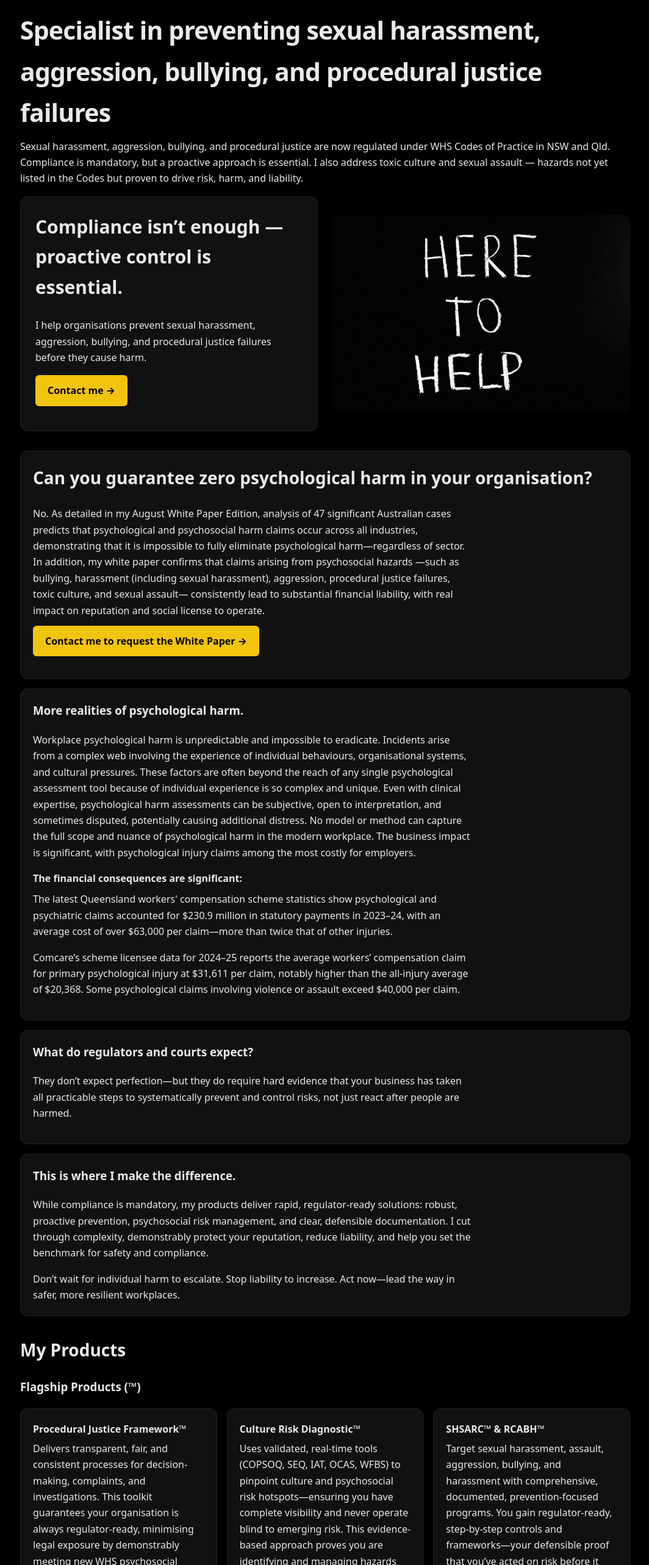
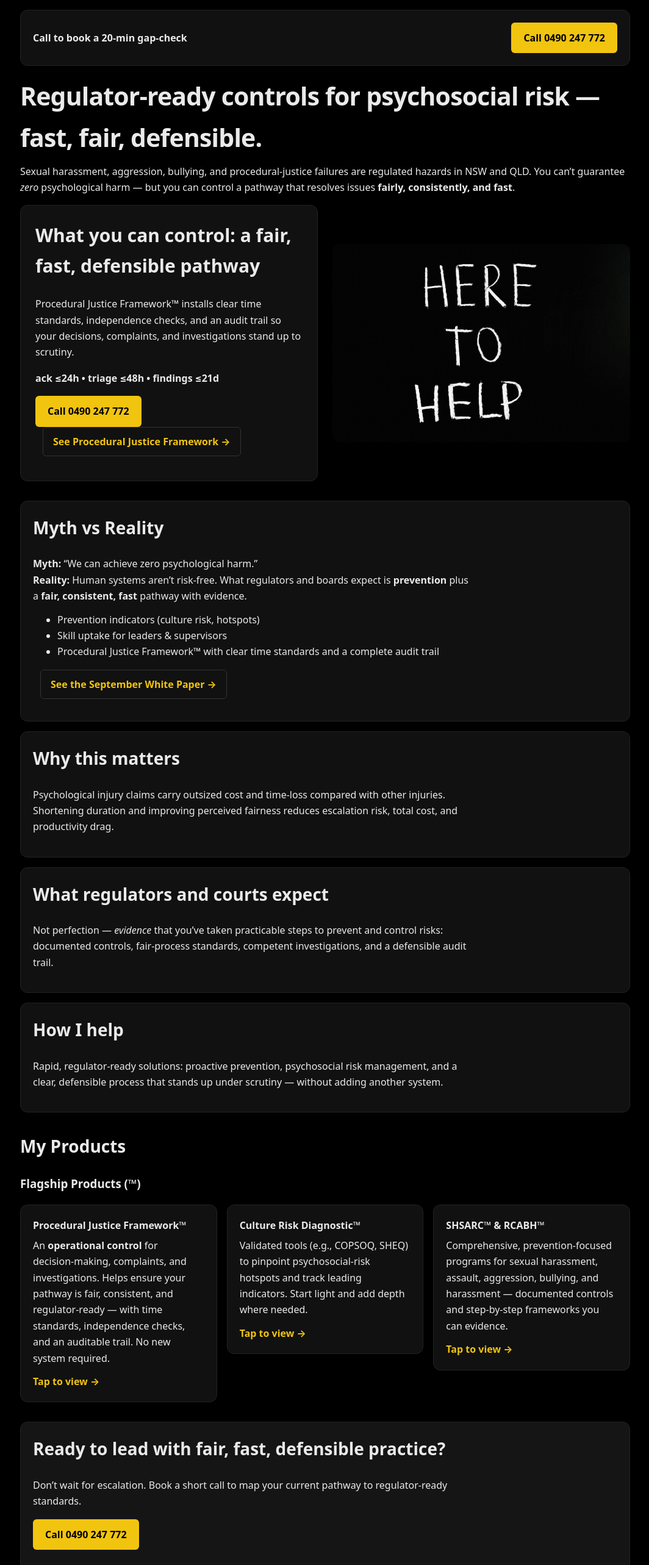
Before and after one commit to AlbertoRMelgoza/AdMeliorem, a Next.js app: page / in a window 1280 px wide. Shown: the part 60-2626 px from the top of the page at 61% size, without its empty margins (107-1171 px from the left). Built offline with nearby package versions, Linux system fonts and the light colour scheme.

Commit message:
Update page.tsx

```diff
--- a/app/page.tsx
+++ b/app/page.tsx
@@ -1,7 +1,7 @@
 import type { CSSProperties } from "react";
 
 export default function Page() {
-  // Typography & layout
+  // Layout & typography
   const wrap: CSSProperties = {
     maxWidth: 1000,
     margin: "28px auto",
@@ -26,7 +26,7 @@ export default function Page() {
     padding: "clamp(14px, 3vw, 20px)",
   };
   const prose: CSSProperties = { maxWidth: 720 };
-  const cta: CSSProperties = {
+  const ctaButton: CSSProperties = {
     display: "inline-block",
     backgroundColor: "#f1c40f",
     color: "#000",
@@ -35,12 +35,22 @@ export default function Page() {
     fontWeight: 700,
     textDecoration: "none",
   };
+  const ghostButton: CSSProperties = {
+    display: "inline-block",
+    color: "#f1c40f",
+    padding: "10px 16px",
+    borderRadius: 6,
+    fontWeight: 700,
+    textDecoration: "none",
+    border: "1px solid #333",
+    marginLeft: 12,
+  };
 
   // Mobile-friendly link affordance
   const tapLink: CSSProperties = {
     color: "inherit",
     textDecoration: "none",
-    WebkitTapHighlightColor: "rgba(241, 196, 15, 0.35)", // iOS tap ink
+    WebkitTapHighlightColor: "rgba(241, 196, 15, 0.35)",
   };
   const tapCue: CSSProperties = {
     marginTop: 12,
@@ -63,40 +73,61 @@ export default function Page() {
 
   return (
     <main style={wrap}>
-      {/* Headline + supporting statement */}
+      {/* Phone-first CTA strip */}
+      <section aria-label="Call to action" style={{ marginBottom: 16 }}>
+        <div style={{ ...card, display: "flex", alignItems: "center", justifyContent: "space-between" }}>
+          <p style={{ margin: 0, fontWeight: 700 }}>
+            Call to book a 20‑min gap‑check
+          </p>
+          <p style={{ margin: 0 }}>
+            <a href="tel:+61490247772" style={ctaButton} aria-label="Call Alberto on 0490 247 772">
+              Call 0490 247 772
+            </a>
+          </p>
+        </div>
+      </section>
+
+      {/* Hero */}
       <section style={{ marginBottom: 16 }}>
-        <h1 style={h1}>
-          Specialist in preventing sexual harassment, aggression, bullying, and procedural justice failures
-        </h1>
+        <h1 style={h1}>Regulator‑ready controls for psychosocial risk — fast, fair, defensible.</h1>
         <p style={{ margin: 0 }}>
-          Sexual harassment, aggression, bullying, and procedural justice are now regulated under WHS Codes of Practice
-          in NSW and Qld. Compliance is mandatory, but a proactive approach is essential. I also address toxic culture
-          and sexual assault — hazards not yet listed in the Codes but proven to drive risk, harm, and liability.
+          Sexual harassment, aggression, bullying, and procedural‑justice failures are regulated hazards in NSW and QLD.
+          You can’t guarantee <em>zero</em> psychological harm — but you can control a pathway that resolves issues
+          <strong> fairly, consistently, and fast</strong>.
         </p>
       </section>
 
-      {/* Hero: image + primary CTA */}
+      {/* Hero: image + primary actions */}
       <section style={heroGrid}>
         <div style={{ ...card, padding: 24 }}>
           <h2 style={{ ...h2, marginTop: 0, fontSize: "clamp(22px, 2.4vw, 30px)" }}>
-            Compliance isn’t enough — proactive control is essential.
+            What you can control: a fair, fast, defensible pathway
           </h2>
           <p style={{ marginTop: 0 }}>
-            I help organisations prevent sexual harassment, aggression, bullying, and procedural justice failures before
-            they cause harm.
+            Procedural Justice Framework™ installs clear time standards, independence checks, and an audit trail so your
+            decisions, complaints, and investigations stand up to scrutiny.
+          </p>
+          <p style={{ marginTop: 8, fontWeight: 700 }}>
+            ack ≤24h • triage ≤48h • findings ≤21d
           </p>
           <p style={{ marginTop: 12 }}>
-            <a href="/contact" style={cta} aria-label="Contact me for proactive psychosocial risk control">
-              Contact me →
+            <a href="tel:+61490247772" style={ctaButton} aria-label="Call now to book a gap-check">
+              Call 0490 247 772
+            </a>
+            <a
+              href="/products/procedural-justice-framework"
+              style={ghostButton}
+              aria-label="See Procedural Justice Framework product details"
+            >
+              See Procedural Justice Framework →
             </a>
           </p>
         </div>
 
         <div>
-          {/* /public/Images/hero-here-to-help.jpg must exist */}
           <img
             src="/Images/hero-here-to-help.jpg"
-            alt="Professional support to prevent psychosocial harm"
+            alt="Advisor speaking with an HR leader about a fair, fast, defensible complaint pathway"
             width={900}
             height={600}
             style={{ width: "100%", height: "auto", borderRadius: 12, display: "block" }}
@@ -104,79 +135,63 @@ export default function Page() {
         </div>
       </section>
 
-      {/* Smart Solution / Thought Leadership — your copy */}
+      {/* Myth → Reality (white paper teaser) */}
       <section style={{ marginTop: 32, display: "grid", gap: 16 }}>
         <div style={card}>
-          <h2 style={{ ...h2, marginTop: 0 }}>Can you guarantee zero psychological harm in your organisation?</h2>
+          <h2 style={{ ...h2, marginTop: 0 }}>Myth vs Reality</h2>
           <div style={prose}>
             <p style={{ marginTop: 8, marginBottom: 0 }}>
-              No. As detailed in my August White Paper Edition, analysis of 47 significant Australian cases predicts that psychological and psychosocial harm claims occur across all industries,
-              demonstrating that it is impossible to fully eliminate psychological harm—regardless of sector. In addition, my white paper confirms that claims arising from psychosocial hazards
-              —such as bullying, harassment (including sexual harassment), aggression, procedural justice failures, toxic culture, and sexual assault—
-              consistently lead to substantial financial liability, with real impact on reputation and social license to operate.
+              <strong>Myth:</strong> “We can achieve zero psychological harm.”
+              <br />
+              <strong>Reality:</strong> Human systems aren’t risk‑free. What regulators and boards expect is <strong>prevention</strong> plus a
+              <strong> fair, consistent, fast</strong> pathway with evidence.
             </p>
+            <ul style={{ marginTop: 12 }}>
+              <li>Prevention indicators (culture risk, hotspots)</li>
+              <li>Skill uptake for leaders & supervisors</li>
+              <li>Procedural Justice Framework™ with clear time standards and a complete audit trail</li>
+            </ul>
             <p style={{ marginTop: 12 }}>
-              <a href="/contact" style={cta} aria-label="Contact me to request the August White Paper">
-                Contact me to request the White Paper →
+              <a href="/whitepapers/september-2025" style={ghostButton} aria-label="View September white paper">
+                See the September White Paper →
               </a>
             </p>
           </div>
         </div>
 
+        {/* Evidence & stakes (kept general to avoid absolute claims) */}
         <div style={card}>
-          <h3 style={{ marginTop: 0 }}>More realities of psychological harm.</h3>
+          <h2 style={{ ...h2, marginTop: 0 }}>Why this matters</h2>
           <div style={prose}>
             <p style={{ marginTop: 8 }}>
-              Workplace psychological harm is unpredictable and impossible to eradicate. Incidents arise from a complex web
-              involving the experience of individual behaviours, organisational systems, and cultural pressures. These factors are often beyond the reach
-              of any single psychological assessment tool because of individual experience is so complex and unique. Even with clinical expertise, psychological harm assessments can be subjective,
-              open to interpretation, and sometimes disputed, potentially causing additional distress. No model or method can capture the
-              full scope and nuance of psychological harm in the modern workplace. The business impact is significant, with psychological
-              injury claims among the most costly for employers.
-            </p>
-
-            <p style={{ marginTop: 12, marginBottom: 0 }}>
-              <strong>The financial consequences are significant:</strong>
-            </p>
-            <p style={{ marginTop: 8 }}>
-              The latest Queensland workers' compensation scheme statistics show psychological and psychiatric claims
-              accounted for $230.9 million in statutory payments in 2023–24, with an average cost of over $63,000 per
-              claim—more than twice that of other injuries.
-            </p>
-            <p style={{ marginTop: 8 }}>
-              Comcare’s scheme licensee data for 2024–25 reports the average workers’ compensation claim for primary
-              psychological injury at $31,611 per claim, notably higher than the all-injury average of $20,368. Some
-              psychological claims involving violence or assault exceed $40,000 per claim.
+              Psychological injury claims carry outsized cost and time‑loss compared with other injuries. Shortening
+              duration and improving perceived fairness reduces escalation risk, total cost, and productivity drag.
             </p>
           </div>
         </div>
 
         <div style={card}>
-          <h3 style={{ marginTop: 0 }}>What do regulators and courts expect?</h3>
+          <h2 style={{ ...h2, marginTop: 0 }}>What regulators and courts expect</h2>
           <div style={prose}>
             <p style={{ marginTop: 8 }}>
-              They don’t expect perfection—but they do require hard evidence that your business has taken all practicable
-              steps to systematically prevent and control risks, not just react after people are harmed.
+              Not perfection — <em>evidence</em> that you’ve taken practicable steps to prevent and control risks:
+              documented controls, fair‑process standards, competent investigations, and a defensible audit trail.
             </p>
           </div>
         </div>
 
         <div style={card}>
-          <h3 style={{ marginTop: 0 }}>This is where I make the difference.</h3>
+          <h2 style={{ ...h2, marginTop: 0 }}>How I help</h2>
           <div style={prose}>
             <p style={{ marginTop: 8 }}>
-              While compliance is mandatory, my products deliver rapid, regulator-ready solutions: robust, proactive
-              prevention, psychosocial risk management, and clear, defensible documentation. I cut through complexity,
-              demonstrably protect your reputation, reduce liability, and help you set the benchmark for safety and compliance.
-            </p>
-            <p style={{ marginTop: 12, marginBottom: 0 }}>
-              Don’t wait for individual harm to escalate. Stop liability to increase. Act now—lead the way in safer, more resilient workplaces.
+              Rapid, regulator‑ready solutions: proactive prevention, psychosocial risk management, and a clear,
+              defensible process that stands up under scrutiny — without adding another system.
             </p>
           </div>
         </div>
       </section>
 
-      {/* Products & Services — UPDATED COPY with mobile tap cues */}
+      {/* Products */}
       <section>
         <h2 style={h2}>My Products</h2>
 
@@ -188,9 +203,9 @@ export default function Page() {
               <h4 style={{ margin: "0 0 6px" }}>Procedural Justice Framework™</h4>
               <div style={prose}>
                 <p style={{ margin: 0 }}>
-                  Delivers transparent, fair, and consistent processes for decision-making, complaints, and investigations.
-                  This toolkit guarantees your organisation is always regulator-ready, minimising legal exposure by
-                  demonstrably meeting new WHS psychosocial hazard codes around procedural fairness and organisational justice.
+                  An <strong>operational control</strong> for decision‑making, complaints, and investigations. Helps ensure your
+                  pathway is fair, consistent, and regulator‑ready — with time standards, independence checks, and an
+                  auditable trail. No new system required.
                 </p>
                 <div style={tapCue}>Tap to view →</div>
               </div>
@@ -203,24 +218,22 @@ export default function Page() {
               <h4 style={{ margin: "0 0 6px" }}>Culture Risk Diagnostic™</h4>
               <div style={prose}>
                 <p style={{ margin: 0 }}>
-                  Uses validated, real-time tools (COPSOQ, SEQ, IAT, OCAS, WFBS) to pinpoint culture and psychosocial risk
-                  hotspots—ensuring you have complete visibility and never operate blind to emerging risk. This evidence-based
-                  approach proves you are identifying and managing hazards before they become liabilities.
+                  Validated tools (e.g., COPSOQ, SHEQ) to pinpoint psychosocial‑risk hotspots and track leading indicators.
+                  Start light and add depth where needed.
                 </p>
                 <div style={tapCue}>Tap to view →</div>
               </div>
             </div>
           </a>
 
-          {/* SHSARC™ & RCABH™ — single clickable card */}
+          {/* SHSARC™ & RCABH™ */}
           <a href="/products/shsarc-rcabh" style={tapLink} aria-label="View SHSARC and RCABH">
             <div style={card}>
               <h4 style={{ margin: "0 0 6px" }}>SHSARC™ &amp; RCABH™</h4>
               <div style={prose}>
                 <p style={{ margin: 0 }}>
-                  Target sexual harassment, assault, aggression, bullying, and harassment with comprehensive, documented,
-                  prevention-focused programs. You gain regulator-ready, step-by-step controls and frameworks—your defensible
-                  proof that you’ve acted on risk before it escalates into harm or legal action.
+                  Comprehensive, prevention‑focused programs for sexual harassment, assault, aggression, bullying, and
+                  harassment — documented controls and step‑by‑step frameworks you can evidence.
                 </p>
                 <div style={tapCue}>Tap to view →</div>
               </div>
@@ -229,18 +242,17 @@ export default function Page() {
         </div>
       </section>
 
-      {/* Final CTA — your copy */}
+      {/* Final CTA */}
       <section style={{ marginTop: 32 }}>
         <div style={{ ...card, background: "#151515" }}>
-          <h2 style={{ ...h2, marginTop: 0 }}>Ready to prove you’re the leader in workplace safety?</h2>
+          <h2 style={{ ...h2, marginTop: 0 }}>Ready to lead with fair, fast, defensible practice?</h2>
           <div style={prose}>
             <p style={{ marginTop: 8 }}>
-              Don’t let complexity or psychologist shortages leave your organisation exposed. Let’s future-proof your
-              compliance, reputation, and employee wellbeing—get protected today.
+              Don’t wait for escalation. Book a short call to map your current pathway to regulator‑ready standards.
             </p>
             <p style={{ marginTop: 12 }}>
-              <a href="/contact" style={cta} aria-label="Contact me to get protected today">
-                Contact me →
+              <a href="tel:+61490247772" style={ctaButton} aria-label="Call Alberto to book a 20 minute gap-check">
+                Call 0490 247 772
               </a>
             </p>
           </div>
```
